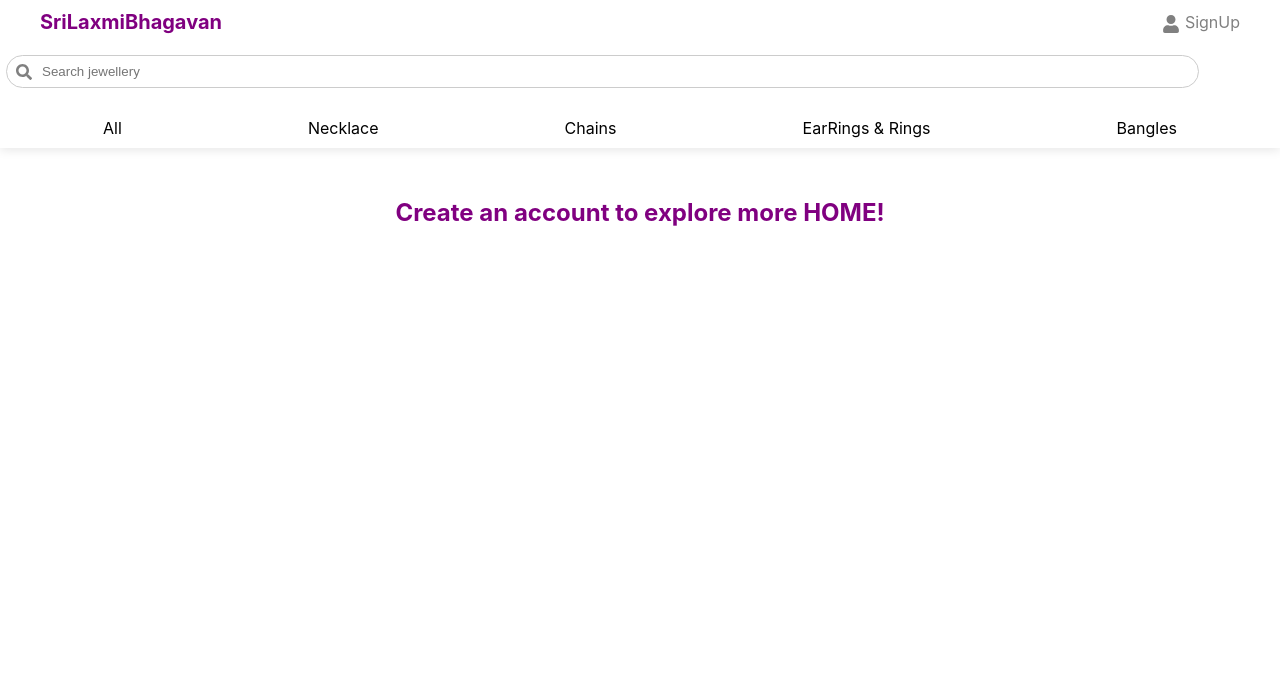
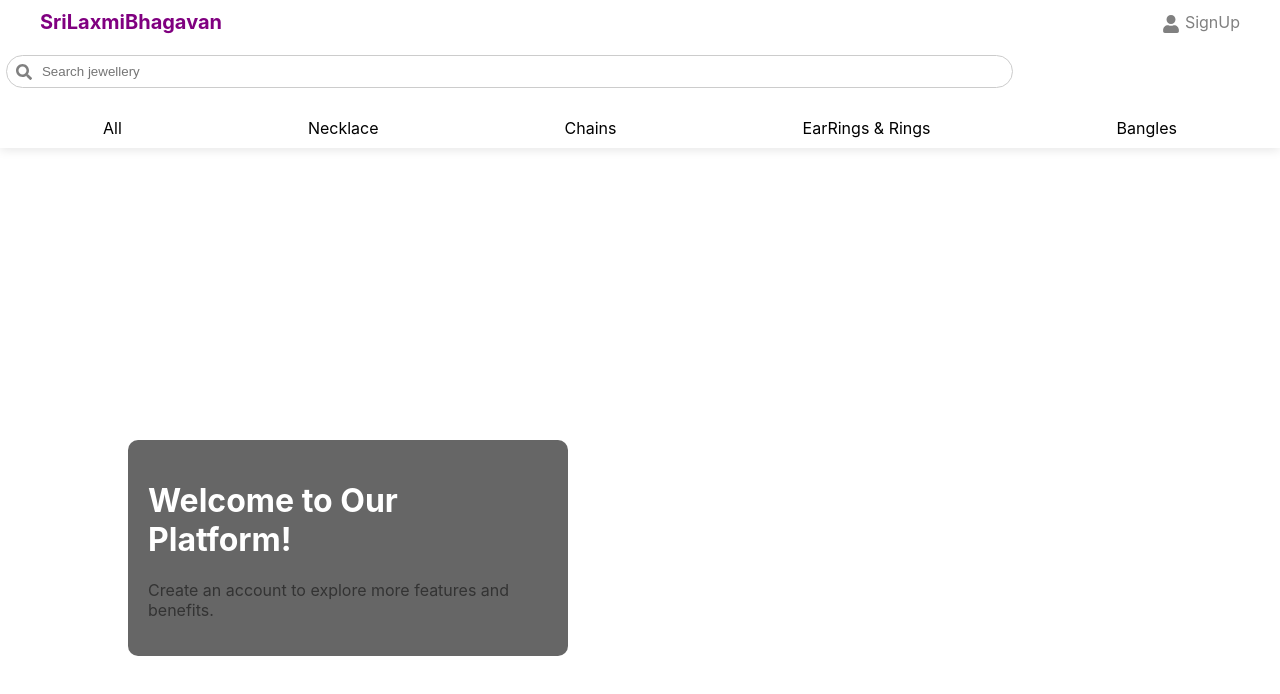
Before and after one commit to vishwasri-technologies/jewellery-web-app-frontend, a React (Create React App) app: page / in a window 1280 px wide. Shown: the top 694 px of the page. Built offline with nearby package versions, Linux system fonts and the light colour scheme.

Commit message:
navbar modified resnponsive changes

```diff
--- /dev/null
+++ b/src/Components/Home.css
@@ -0,0 +1,48 @@
+/* Background container */
+.home-container {
+    height: 100vh;
+    display: flex;
+    align-items: center;
+    justify-content: flex-start; /* Aligns content to the left */
+    background-image: url(""); /* Local image path */
+    background-size: cover;
+    background-position: center;
+    padding-left: 10%;
+    color: white;
+}
+
+/* Content box */
+.home-content {
+    max-width: 400px;
+    background-color: rgba(0, 0, 0, 0.6); /* Dark overlay for readability */
+    padding: 20px;
+    border-radius: 10px;
+}
+
+/* Responsive Design */
+@media screen and (max-width: 1024px) {
+    .home-container {
+        justify-content: center; /* Center content for tablets */
+        padding-left: 5%;
+    }
+}
+
+@media screen and (max-width: 768px) {
+    .home-content {
+        max-width: 90%;
+        padding: 15px;
+    }
+}
+
+@media screen and (max-width: 480px) {
+    .home-container {
+        padding-left: 0; /* No padding for small screens */
+        text-align: center;
+    }
+
+    .home-content {
+        width: 90%;
+        max-width: 300px;
+        padding: 10px;
+    }
+}
--- a/src/Components/Home.js
+++ b/src/Components/Home.js
@@ -1,9 +1,15 @@
 import React from "react";
+import "./Home.css"; // Import the external CSS
 
-const Home= () => {
-  return <h1 style={styles.page}>Create an account to explore more HOME!</h1>;
+const Home = () => {
+  return (
+    <div className="home-container">
+      <div className="home-content">
+        <h1>Welcome to Our Platform!</h1>
+        <p>Create an account to explore more features and benefits.</p>
+      </div>
+    </div>
+  );
 };
 
-const styles = { page: { textAlign: "center", marginTop: "50px", fontSize: "24px", color: "purple" } };
-
 export default Home;
--- a/src/Components/Navbar.css
+++ b/src/Components/Navbar.css
@@ -49,6 +49,8 @@ body{
   .search-container {
     position: relative;
     width: 300px;
+    margin-right: 10px;
+
   }
 
   .search-container input {
@@ -84,25 +86,20 @@ body{
   }
 
   /* Responsive Design */
-  @media screen and (max-width: 768px) {
-    .navbar-container {
-      flex-direction: column;
-      align-items: flex-start; /* Aligns everything to start */
-    }
+
+
+
+  @media screen and (min-width: 412px) and (max-width: 430px) {
 
     .search-container {
-      width: 100%;
-      margin-top: 10px;
-    }
+           width: 100%;
+           margin-top: 45px;
+           margin-left: -56%;
+       }
+   }
 
-    .nav-links {
-      flex-direction: column;
-      gap: 10px;
-      align-items: flex-start; /* Align to start */
 
-    }
-  }
-  @media screen and (min-width: 375px)and (max-width: 1024px) {
+  @media screen and (min-width: 375px) {
     .navbar-container {
       flex-direction: row;
       align-items: flex-start; /* Aligns everything to start */
@@ -126,7 +123,7 @@ body{
     }
 
   }
-  @media screen and (min-width: 360px) and (max-width: 740px) {
+  @media screen and (min-width: 360px)  {
     .navbar-container {
         flex-direction: row;
         align-items: flex-start;
@@ -150,7 +147,7 @@ body{
         margin-top: 17px;
     }
 }
-@media screen and (min-width: 740px) and (max-width: 1024px) {
+@media screen and (min-width: 740px)  {
     .navbar-container {
         flex-direction: row;
         align-items: flex-start;
@@ -175,7 +172,8 @@ body{
     }
 }
 
-@media screen and (min-width: 768px) and (max-width: 1024px) {
+
+@media screen and (min-width: 344px)  {
     .navbar-container {
         flex-direction: row;
         align-items: flex-start;
@@ -184,79 +182,7 @@ body{
     .search-container {
         width: 100%;
         margin-top: 45px;
-        margin-left: -25%;
-    }
-
-    .nav-links {
-        flex-direction: row;
-        gap: 20px; /* Increased gap */
-        width: 100%; /* Expands to full width */
-        justify-content: space-around; /* Distributes links evenly */
-        margin-left: 0; /* Align properly */
-    }
-
-    .user-icon span {
-        margin-top: 17px;
-    }
-}
-@media screen and (min-width: 1024px)  {
-    .navbar-container {
-        flex-direction: row;
-        align-items: flex-start;
-    }
-
-    .search-container {
-        width: 100%;
-        margin-top: 45px;
-        margin-left: -18%;
-    }
-
-    .nav-links {
-        flex-direction: row;
-        gap: 20px; /* Increased gap */
-        width: 100%; /* Expands to full width */
-        justify-content: space-around; /* Distributes links evenly */
-        margin-left: 0; /* Align properly */
-    }
-
-    .user-icon span {
-        margin-top: 17px;
-    }
-}
-@media screen and (min-width: 853px) and (max-width:912px) {
-    .navbar-container {
-        flex-direction: row;
-        align-items: flex-start;
-    }
-
-    .search-container {
-        width: 100%;
-        margin-top: 45px;
-        margin-left: -22%;
-    }
-
-    .nav-links {
-        flex-direction: row;
-        gap: 20px; /* Increased gap */
-        width: 100%; /* Expands to full width */
-        justify-content: space-around; /* Distributes links evenly */
-        margin-left: 0; /* Align properly */
-    }
-
-    .user-icon span {
-        margin-top: 17px;
-    }
-}
-@media screen and (min-width: 344px) and (max-width:540px) {
-    .navbar-container {
-        flex-direction: row;
-        align-items: flex-start;
-    }
-
-    .search-container {
-        width: 100%;
-        margin-top: 45px;
-        margin-left: -36%;
+        margin-left: -56%;
     }
 
     .nav-links {
@@ -279,3 +205,89 @@ body{
         margin-left: -56%;
     }
 }
+
+
+
+
+@media screen and (min-width: 412px) {
+    .search-container {
+        width: 100%;
+        margin-top: 45px;
+        transform: translateX(30px); /* Moves it left by 30px */
+    }
+}
+
+
+
+@media screen and (min-width: 390px) {
+    .search-container {
+        width: 100%;
+        margin-top: 45px;
+        transform: translateX(20px); /* Moves it left by 30px */
+    }
+}
+@media screen and (min-width: 430px) {
+    .search-container {
+        width: 100%;
+        margin-top: 45px;
+        transform: translateX(40px); /* Moves it left by 30px */
+    }
+}
+
+@media screen and (min-width: 1024px) {
+    .search-container {
+        width: 100%;
+        margin-top: 45px;
+        transform: translateX(230px); /* Moves it left by 30px */
+    }
+}
+@media screen and (min-width: 912px) {
+    .search-container {
+        width: 100%;
+        margin-top: 45px;
+        transform: translateX(200px); /* Moves it left by 30px */
+    }
+}
+@media screen and (min-width: 540px) {
+    .search-container {
+        width: 100%;
+        margin-top: 45px;
+        transform: translateX(80px); /* Moves it left by 30px */
+    }
+}
+@media screen and (min-width: 820px) {
+    .search-container {
+        width: 80%;
+        margin-top: 45px;
+        transform: translateX(100px); /* Moves it left by 30px */
+    }
+}
+@media screen and (min-width: 853px) {
+    .search-container {
+        width: 80%;
+        margin-top: 45px;
+        transform: translateX(100px); /* Moves it left by 30px */
+    }
+}
+
+@media screen and (min-width: 768px) {
+    .search-container {
+        width: 80%;
+        margin-top: 45px;
+        transform: translateX(100px); /* Moves it left by 30px */
+    }
+}
+@media screen and (min-width: 1024px) {
+    .search-container {
+        width: 80%;
+        margin-top: 45px;
+        transform: translateX(140px); /* Moves it left by 30px */
+    }
+}
+@media screen and (min-width: 1280px) {
+    .search-container {
+        width: 80%;
+        margin-top: 45px;
+        transform: translateX(140px); /* Moves it left by 30px */
+    }
+}
```
